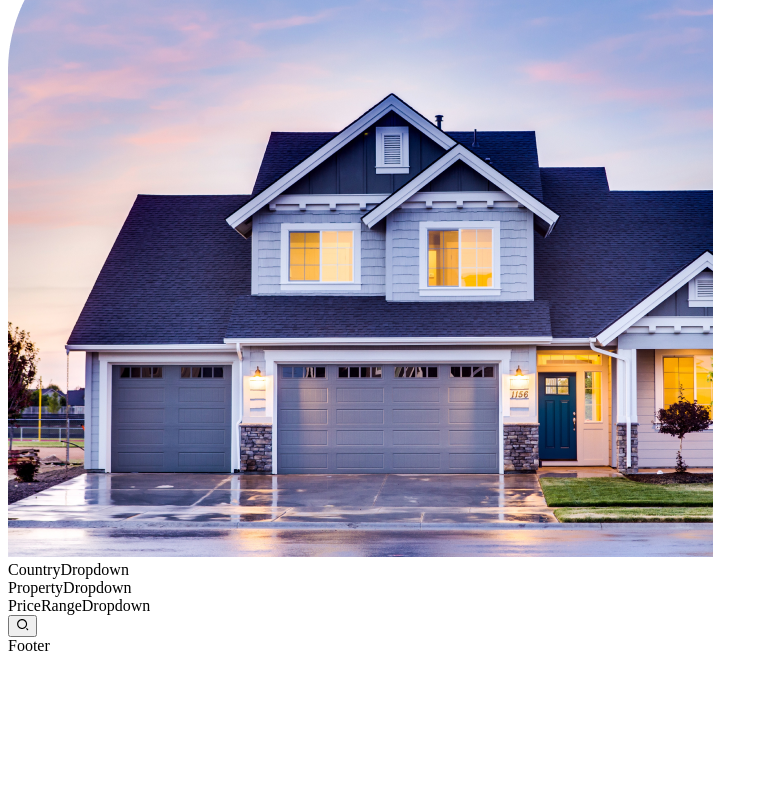
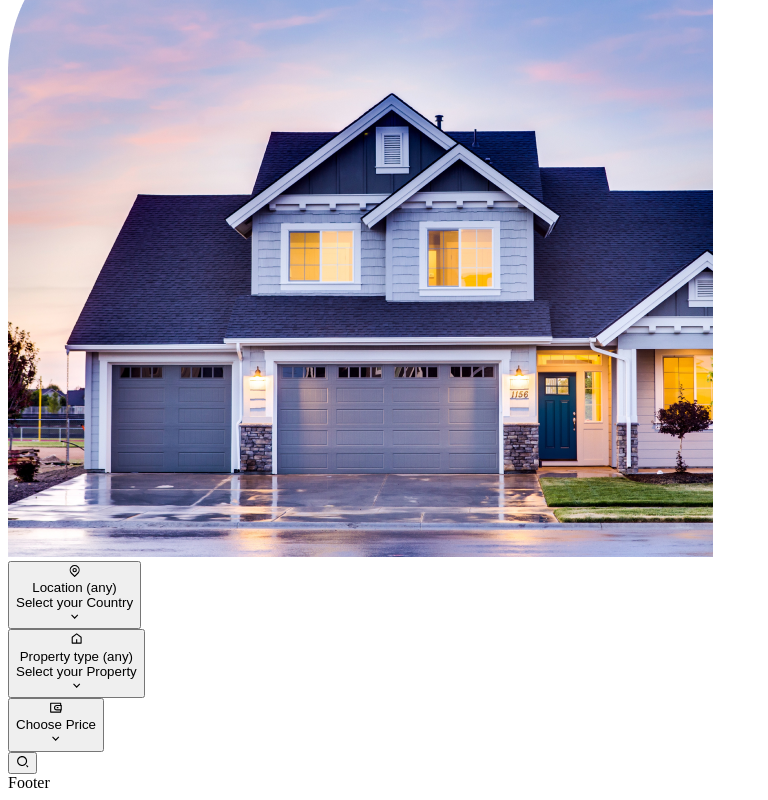
Before and after one commit to DivineDemon/realtor, a React (Create React App) app: page / in a window 1280 px wide. Shown: the part 262-1062 px from the top of the page, without its empty margins (0-768 px from the left). Before the commit the page ends 925 px from the top, so only its background shows below. Built offline with nearby package versions, Linux system fonts and the light colour scheme.

Commit message:
Search Fileds! ✨🚀

```diff
--- a/src/components/CountryDropdown.jsx
+++ b/src/components/CountryDropdown.jsx
@@ -1,7 +1,46 @@
-import React from "react";
+import { Menu } from "@headlessui/react";
+import React, { useState, useContext } from "react";
+import { RiMapPinLine, RiArrowDownSLine, RiArrowUpSLine } from "react-icons/ri";
+
+import { HouseContext } from "./HouseContext";
 
 const CountryDropdown = () => {
-  return <div>CountryDropdown</div>;
+  const [isOpen, setIsOpen] = useState(false);
+  const { country, setCountry, countries } = useContext(HouseContext);
+
+  return (
+    <Menu as="div" className="dropdown relative">
+      <Menu.Button
+        onClick={() => setIsOpen(!isOpen)}
+        className="dropdown-btn w-full text-left"
+      >
+        <RiMapPinLine className="dropdown-icon-primary" />
+        <div>
+          <div className="text-[15px] font-medium leading-tight">{country}</div>
+          <div className="text-[13px]">Select your Country</div>
+        </div>
+        {isOpen ? (
+          <RiArrowUpSLine className="dropdown-icon-secondary" />
+        ) : (
+          <RiArrowDownSLine className="dropdown-icon-secondary" />
+        )}
+      </Menu.Button>
+      <Menu.Items className="dropdown-menu">
+        {countries.map((country, index) => {
+          return (
+            <Menu.Item
+              onClick={() => setCountry(country)}
+              className="cursor-pointer hover:text-violet-700 transition"
+              as="li"
+              key={index}
+            >
+              {country}
+            </Menu.Item>
+          );
+        })}
+      </Menu.Items>
+    </Menu>
+  );
 };
 
 export default CountryDropdown;
--- a/src/components/HouseContext.jsx
+++ b/src/components/HouseContext.jsx
@@ -1,7 +1,53 @@
-import React from "react";
+import React, { useState, createContext, useEffect } from "react";
 
-const HouseContext = () => {
-  return <div>HouseContext</div>;
+import { housesData } from "../utils/data";
+
+export const HouseContext = createContext();
+
+export const HouseContextProvider = ({ children }) => {
+  const [price, setPrice] = useState("");
+  const [loading, setLoading] = useState(false);
+  const [countries, setCountries] = useState([]);
+  const [properties, setProperties] = useState([]);
+  const [houses, setHouses] = useState(housesData);
+  const [country, setCountry] = useState("Location (any)");
+  const [property, setProperty] = useState("Property type (any)");
+
+  const handleClick = () => {
+    console.log("Clicked");
+  };
+
+  useEffect(() => {
+    const allCountries = houses.map((house) => {
+      return house.country;
+    });
+
+    const allProperties = houses.map((house) => {
+      return house.type;
+    });
+    setCountries(["Location (any)", ...new Set(allCountries)]);
+    setProperties(["Property type (any)", ...new Set(allProperties)]);
+  }, [houses]);
+
+  return (
+    <HouseContext.Provider
+      value={{
+        country,
+        setCountry,
+        countries,
+        property,
+        setProperty,
+        properties,
+        price,
+        setPrice,
+        houses,
+        loading,
+        handleClick,
+      }}
+    >
+      {children}
+    </HouseContext.Provider>
+  );
 };
 
-export default HouseContext;
+export default HouseContextProvider;
--- a/src/components/PriceRangeDropdown.jsx
+++ b/src/components/PriceRangeDropdown.jsx
@@ -1,7 +1,81 @@
-import React from "react";
+import { Menu } from "@headlessui/react";
+import React, { useState, useContext } from "react";
+import {
+  RiWallet3Line,
+  RiArrowDownSLine,
+  RiArrowUpSLine,
+} from "react-icons/ri";
+
+import { HouseContext } from "./HouseContext";
 
 const PriceRangeDropdown = () => {
-  return <div>PriceRangeDropdown</div>;
+  const [isOpen, setIsOpen] = useState(false);
+  const { price, setPrice } = useContext(HouseContext);
+
+  const prices = [
+    {
+      id: 0,
+      value: "Price range (any)",
+    },
+    {
+      id: 1,
+      value: "10000 - 30000",
+    },
+    {
+      id: 2,
+      value: "30000 - 40000",
+    },
+    {
+      id: 3,
+      value: "100000 - 130000",
+    },
+    {
+      id: 4,
+      value: "130000 - 160000",
+    },
+    {
+      id: 5,
+      value: "160000 - 190000",
+    },
+    {
+      id: 6,
+      value: "190000 - 220000",
+    },
+  ];
+
+  return (
+    <Menu as="div" className="dropdown relative">
+      <Menu.Button
+        onClick={() => setIsOpen(!isOpen)}
+        className="dropdown-btn w-full text-left"
+      >
+        <RiWallet3Line className="dropdown-icon-primary" />
+        <div>
+          <div className="text-[15px] font-medium leading-tight">{price}</div>
+          <div className="text-[13px]">Choose Price</div>
+        </div>
+        {isOpen ? (
+          <RiArrowUpSLine className="dropdown-icon-secondary" />
+        ) : (
+          <RiArrowDownSLine className="dropdown-icon-secondary" />
+        )}
+      </Menu.Button>
+      <Menu.Items className="dropdown-menu">
+        {prices.map((price) => {
+          return (
+            <Menu.Item
+              onClick={() => setPrice(price.value)}
+              className="cursor-pointer hover:text-violet-700 transition"
+              as="li"
+              key={price.id}
+            >
+              {price.value}
+            </Menu.Item>
+          );
+        })}
+      </Menu.Items>
+    </Menu>
+  );
 };
 
 export default PriceRangeDropdown;
--- a/src/components/PropertyDropdown.jsx
+++ b/src/components/PropertyDropdown.jsx
@@ -1,7 +1,48 @@
-import React from "react";
+import { Menu } from "@headlessui/react";
+import React, { useState, useContext } from "react";
+import { RiHome5Line, RiArrowDownSLine, RiArrowUpSLine } from "react-icons/ri";
+
+import { HouseContext } from "./HouseContext";
 
 const PropertyDropdown = () => {
-  return <div>PropertyDropdown</div>;
+  const [isOpen, setIsOpen] = useState(false);
+  const { property, setProperty, properties } = useContext(HouseContext);
+
+  return (
+    <Menu as="div" className="dropdown relative">
+      <Menu.Button
+        onClick={() => setIsOpen(!isOpen)}
+        className="dropdown-btn w-full text-left"
+      >
+        <RiHome5Line className="dropdown-icon-primary" />
+        <div>
+          <div className="text-[15px] font-medium leading-tight">
+            {property}
+          </div>
+          <div className="text-[13px]">Select your Property</div>
+        </div>
+        {isOpen ? (
+          <RiArrowUpSLine className="dropdown-icon-secondary" />
+        ) : (
+          <RiArrowDownSLine className="dropdown-icon-secondary" />
+        )}
+      </Menu.Button>
+      <Menu.Items className="dropdown-menu">
+        {properties.map((property, index) => {
+          return (
+            <Menu.Item
+              onClick={() => setProperty(property)}
+              className="cursor-pointer hover:text-violet-700 transition"
+              as="li"
+              key={index}
+            >
+              {property}
+            </Menu.Item>
+          );
+        })}
+      </Menu.Items>
+    </Menu>
+  );
 };
 
 export default PropertyDropdown;
--- a/src/components/Search.jsx
+++ b/src/components/Search.jsx
@@ -1,17 +1,23 @@
-import React from "react";
+import React, { useContext } from "react";
 import { RiSearch2Line } from "react-icons/ri";
 
+import { HouseContext } from "./HouseContext";
 import CountryDropdown from "../components/CountryDropdown";
 import PropertyDropdown from "../components/PropertyDropdown";
 import PriceRangeDropdown from "../components/PriceRangeDropdown";
 
 const Search = () => {
+  const { handleClick } = useContext(HouseContext);
+
   return (
     <div className="px-[30px] py-6 max-w-[1170px] mx-auto flex flex-col lg:flex-row justify-between gap-4 lg:gap-x-3 relative lg:-top-4 lg:shadow-1 bg-white lg:bg-transparent lg:backdrop-blur rounded-lg">
       <CountryDropdown />
       <PropertyDropdown />
       <PriceRangeDropdown />
-      <button className="bg-violet-700 hover:bg-violet-800 transition w-full lg:max-w-[162px] h-16 rounded-lg flex items-center justify-center text-white text-lg">
+      <button
+        onClick={() => handleClick()}
+        className="bg-violet-700 hover:bg-violet-800 transition w-full lg:max-w-[162px] h-16 rounded-lg flex items-center justify-center text-white text-lg"
+      >
         <RiSearch2Line />
       </button>
     </div>
--- a/src/index.jsx
+++ b/src/index.jsx
@@ -4,12 +4,15 @@
 
 import App from './App';
 import './assets/css/index.css';
+import HouseContextProvider from "./components/HouseContext";
 
 const root = ReactDOM.createRoot(document.getElementById('root'));
 root.render(
-  <Router>
-    <React.StrictMode>
-      <App />
-    </React.StrictMode>
-  </Router>
+  <HouseContextProvider>
+    <Router>
+      <React.StrictMode>
+        <App />
+      </React.StrictMode>
+    </Router>
+  </HouseContextProvider>
 );
```
Also changed, not shown: src/utils/data.js (+48 -48 lines).
